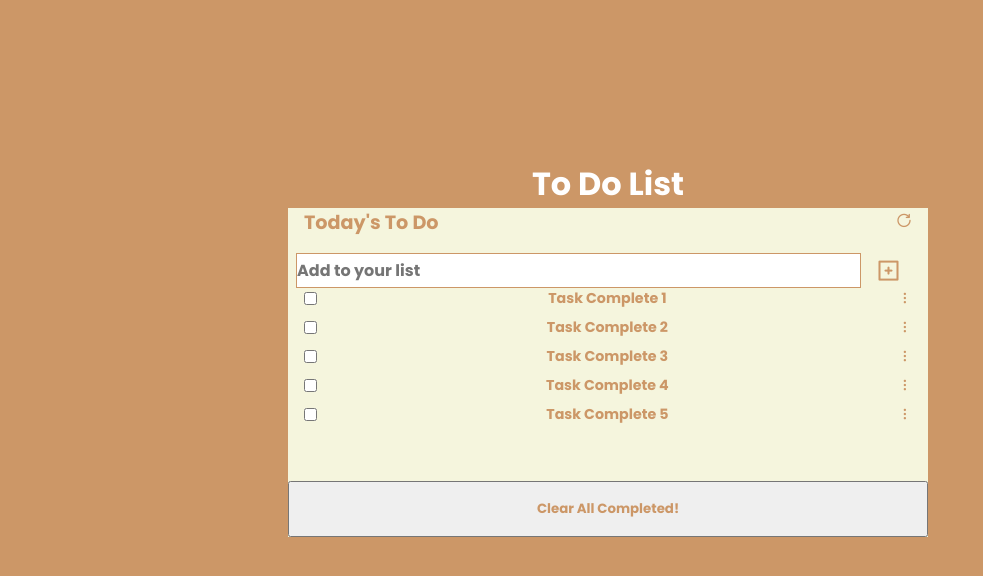
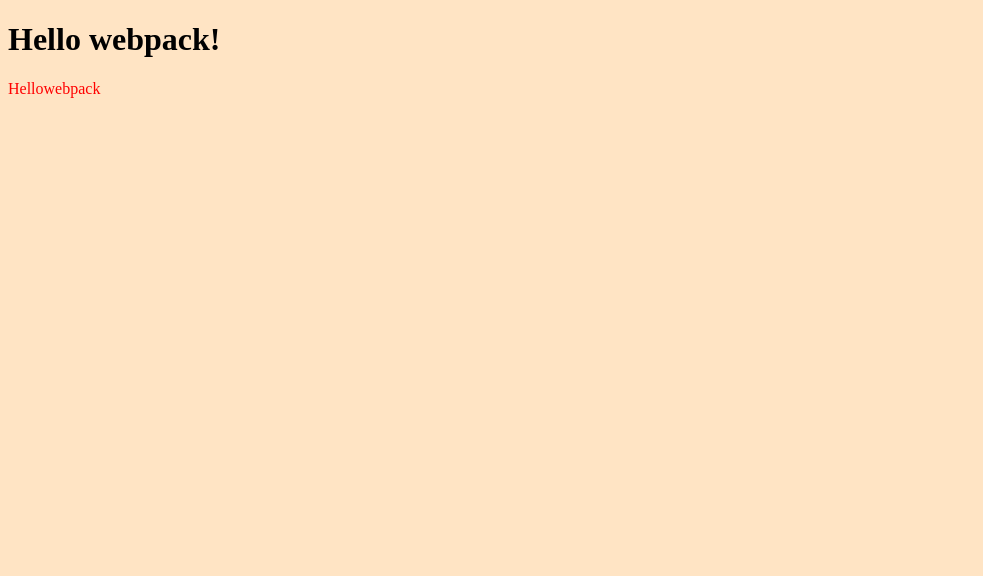
Before and after one commit to soesandarwin2201/webpack-project, a website built with webpack: page src/index.html in a window 1280 px wide. Shown: the whole page, without its empty margins (0-983 px from the left). Built offline with nearby package versions, Linux system fonts and the light colour scheme.

Commit message:
Revert "Todo js"

```diff
--- a/src/index.html
+++ b/src/index.html
@@ -4,25 +4,10 @@
  <meta charset="UTF-8">
  <meta http-equiv="X-UA-Compatible" content="IE=edge">
  <meta name="viewport" content="width=device-width, initial-scale=1.0">
- <title>Webpack Project</title>
- <link rel="stylesheet" href="https://unicons.iconscout.com/release/v4.0.0/css/line.css">
+ <title>Webpack Exercises</title>
 </head>
 <body>
-  <section class="to-do-list">
-   <h1 class="section-title">To Do List</h1>
-   <div class="list-wrapper">
-    <div class="text">
-     <p class="text-para">Today's To Do</p>
-     <span><i class="uil uil-redo refresh"></i></span>
-    </div>
-    <div class="form-input">
-     <input type="text" name="list" id="list-input" placeholder="Add to your list">
-     <i class="uil uil-plus-square" id="add"></i>
-    </div>
-     <div id="container"></div>
-     <button class="clean-btn">Clear All Completed!</button>
-   </div>
-  </section>
- </div>
+
+ <h1>Hello webpack!</h1>
 </body>
 </html>
--- a/src/index.js
+++ b/src/index.js
@@ -1,50 +1,13 @@
-// import _ from 'lodash';
+import _ from 'lodash';
 import './style.css';
 
-const listArray = [
-  {
-    index: 1,
-    completed: false,
-    desc: 'Task Complete 1',
-  },
-  {
-    index: 2,
-    completed: false,
-    desc: 'Task Complete 2',
-  },
-  {
-    index: 3,
-    completed: false,
-    desc: 'Task Complete 3',
-  },
-  {
-    index: 4,
-    completed: false,
-    desc: 'Task Complete 4',
-  },
-  {
-    index: 5,
-    completed: false,
-    desc: 'Task Complete 5',
-  },
-];
+function component() {
+ const element = document.createElement('div');
 
-const container = document.getElementById('container');
+ element.innerHTML = _.join(['Hello', 'webpack'], '');
+  element.classList.add('hello');
 
-window.addEventListener('DOMContentLoaded', () => {
-  listArray.forEach((list) => {
-    const li = document.createElement('li');
-    li.innerHTML = `
-  <div class="form">
-   <input type="checkbox" name="list" id="list">
-    <p>${list.desc}</p>
-    <i class="uil uil-ellipsis-v"></i>
-  </div> `;
+ return element;
+}
 
-    container.appendChild(li);
-  });
-});
-
-// window.addEventListener('DOMContentLoaded', (e) => {
-//   console.log('it is loaded');
-// });
+document.body.appendChild(component());
--- a/src/style.css
+++ b/src/style.css
@@ -1,99 +1,7 @@
-@import url('https://fonts.googleapis.com/css2?family=Poppins:wght@700&display=swap');
-
-* {
-  margin: 0;
-  padding: 0;
-  box-sizing: border-box;
-  font-family: 'Poppins', sans-serif;
-  outline: 0;
-  list-style: none;
+.hello {
+  color: red;
 }
 
 body {
-  background-color: #cc9767;
-  color: #fff;
-  font-size: 0.89rem;
+    background-color: bisque;
 }
-
-.to-do-list {
-  display: flex;
-  flex-direction: column;
-  justify-content: center;
-  align-items: center;
-  width: 95vw;
-  margin-top: 10rem;
-}
-
-.section-title {
-  font-size: 2rem;
-  font-weight: 400;
-}
-
-.list-wrapper {
-  background-color: #f5f5dd;
-  color: #cc9767;
-  width: 50vw;
-  height: auto;
-  display: flex;
-  flex-direction: column;
-  justify-content: center;
-}
-
-.text {
-  display: flex;
-  justify-content: space-between;
-  margin-inline: 1rem;
-  margin-bottom: 1rem;
-}
-
-.text-para {
-  font-size: 1.2rem;
-}
-
-.refresh {
-  font-size: 1rem;
-}
-
-.form-input {
-  display: flex;
-  margin-inline: 0.5rem;
-  width: 100%;
-  justify-content: space-between;
-}
-
-#list-input {
-  width: 95%;
-  border: 0.5px solid #cc9767;
-  font-size: 1rem;
-}
-
-#list-input:hover {
-  border: none;
-}
-
-#add {
-  width: 10%;
-  justify-self: flex-end;
-  font-size: 1.5rem;
-  font-weight: 900;
-  margin-left: 1rem;
-}
-
-.clean-btn {
-  padding: 1rem 2rem;
-  margin-top: 3rem;
-  justify-content: center;
-  color: #cc9767;
-}
-
-.clean-btn:hover {
-  background-color: #cc9767;
-  color: #fff;
-}
-
-.form {
-  display: flex;
-  justify-content: space-between;
-  margin-inline: 1rem;
-  margin-bottom: 0.5rem;
-}
--- a/webpack.config.js
+++ b/webpack.config.js
@@ -6,6 +6,7 @@ module.exports = {
   entry: './src/index.js',
   plugins: [
     new HtmlWebpackPlugin({
+      title: 'Output Management',
       template: './src/index.html',
     }),
   ],
@@ -25,7 +26,7 @@ module.exports = {
       },
     ],
   },
-  // optimization: {
-  //   runtimeChunk: 'single',
-  // },
+  optimization: {
+    runtimeChunk: 'single',
+  },
 };
```
Also changed, not shown: ReadMe.md, dist/index.html, dist/main.js.
